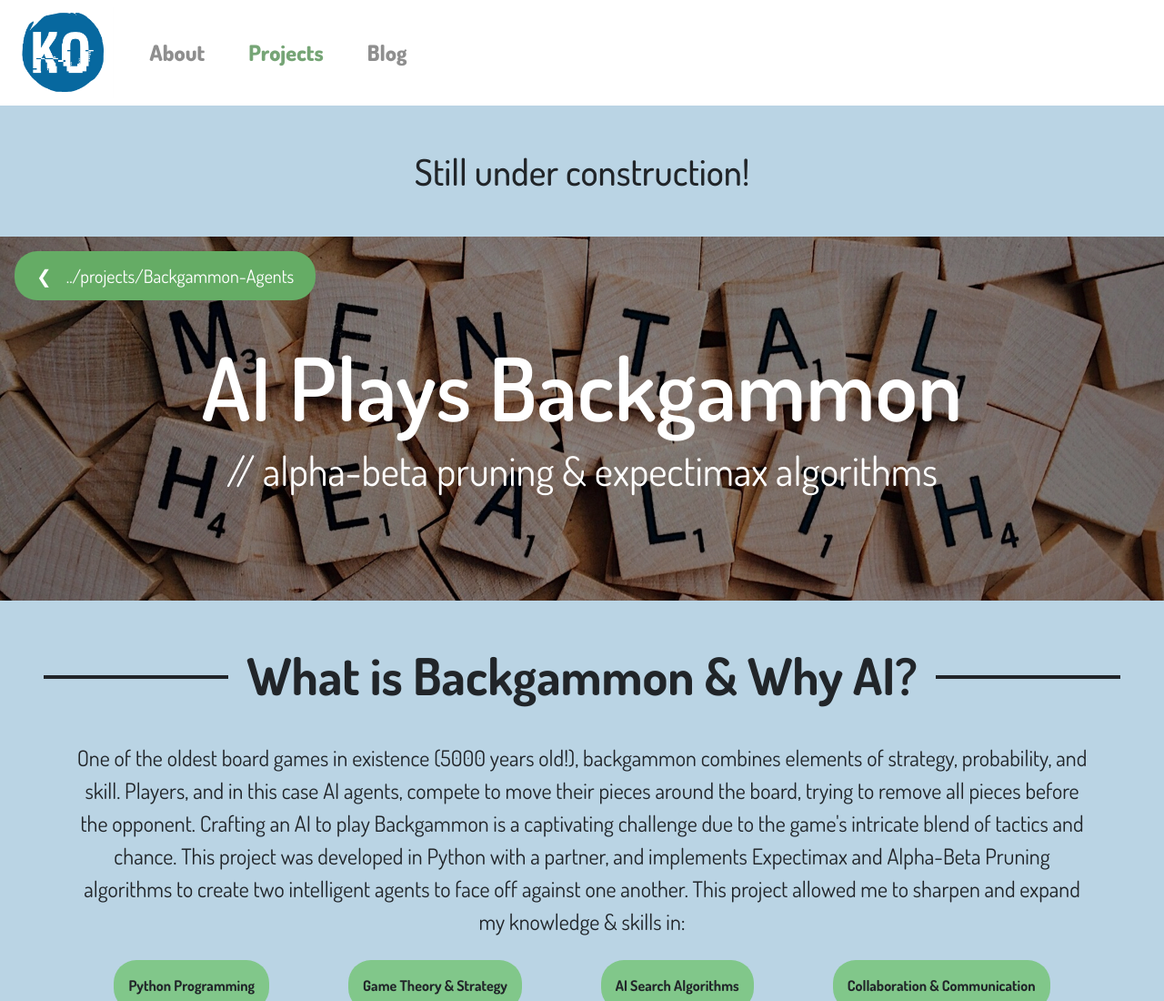
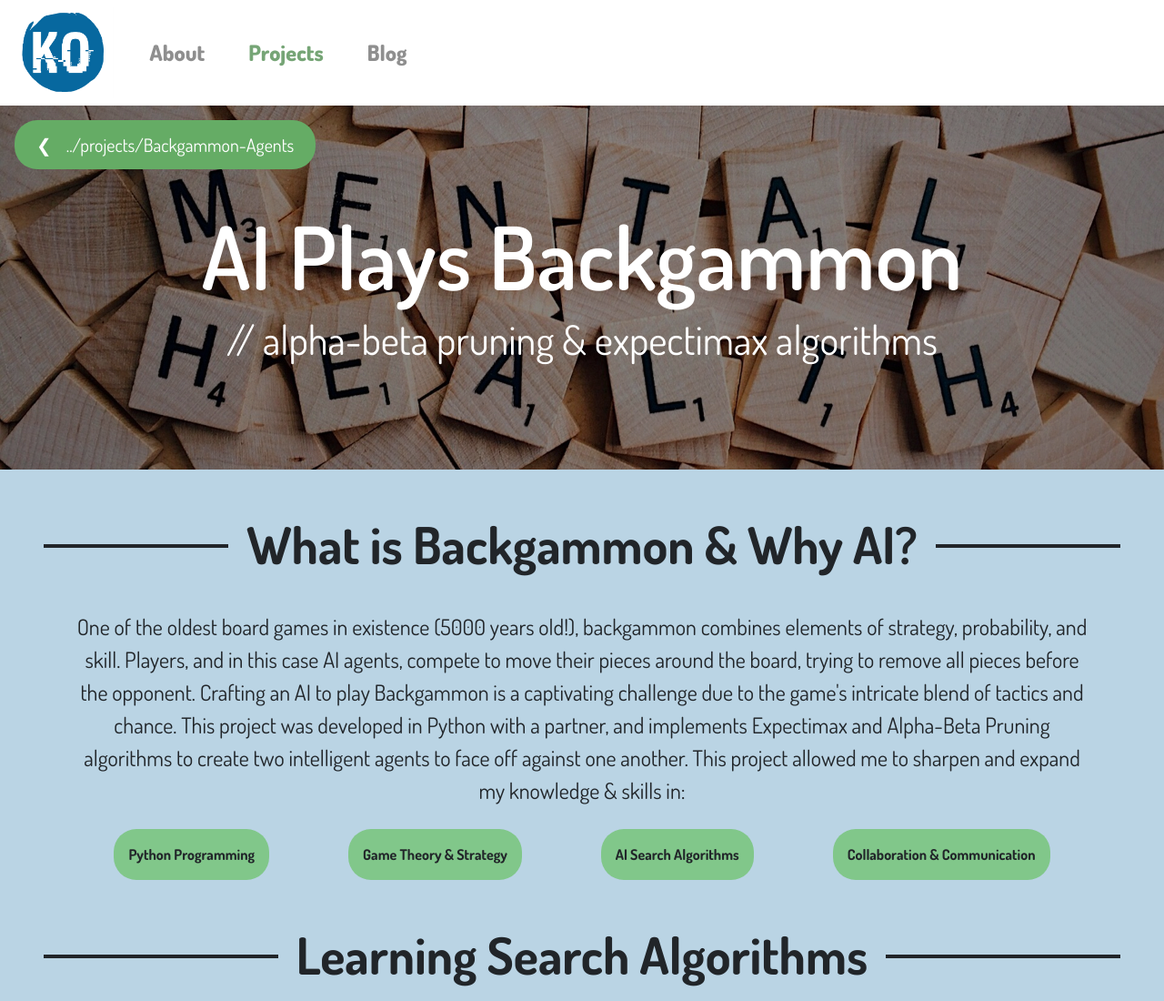
Before and after one commit to kaiden-ong/kaiden-ong.github.io, a plain HTML site: page html/backgammon.html in a window 1280 px wide. Shown: the top 1100 px of the page at 91% size. Drawn offline with nearby package versions, Linux system fonts and the light colour scheme.

Commit message:
Remove construction text on backgammon, realized a few commits ago that form page isn't quite formatted right

```diff
--- a/html/backgammon.html
+++ b/html/backgammon.html
@@ -46,7 +46,7 @@
                     <img src="../img/construction.gif" alt="Construction gif">
                 </div>
             </div> -->
-            <h1 class="text-center my-5">Still under construction!</h1>
+            <!-- <h1 class="text-center my-5">Still under construction!</h1> -->
             <div class="pup-head" id="head-photo">
                 <div class="pup-content">
                     <div class="top-left">
```
